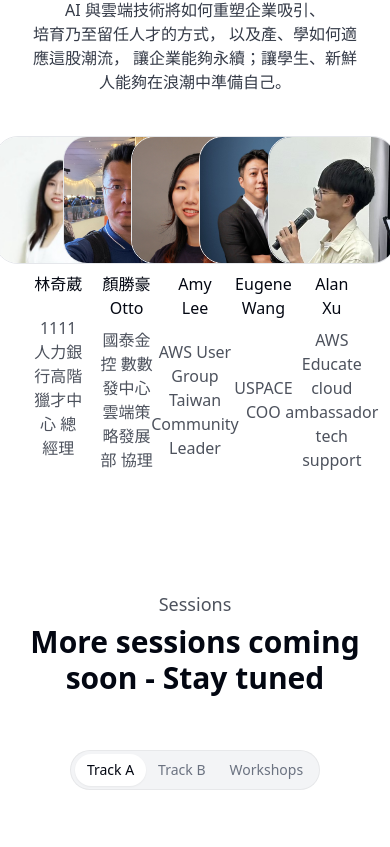
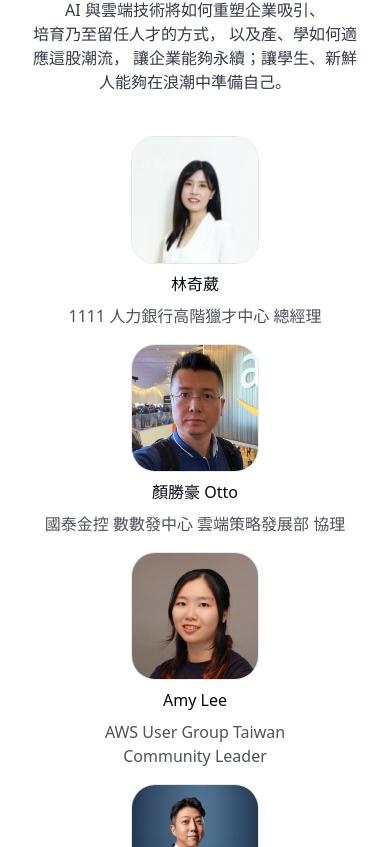
Before and after one commit to kane50613/aws-community-day-taiwan-2024, a Next.js app: page /en in a window 390 px wide. Shown: the part 1857-2704 px from the top of the page. Built offline with nearby package versions, Linux system fonts and the light colour scheme.

Commit message:
feat: better responsive support for panel discussion

```diff
--- a/src/components/section-heading.tsx
+++ b/src/components/section-heading.tsx
@@ -8,7 +8,7 @@
     component={m.h2}
     {...props}
     className={cn(
-      "text-3xl md:text-5xl lg:text-6xl font-display lg:leading-snug font-bold mb-12 py-1.5",
+      "text-3xl md:text-5xl lg:text-6xl font-display lg:leading-snug font-bold mb-12 py-1.5 text-balance",
       props.className,
     )}
   />
--- a/src/components/section/panel-discussion.tsx
+++ b/src/components/section/panel-discussion.tsx
@@ -67,7 +67,7 @@
         培育乃至留任人才的方式， 以及產、學如何適應這股潮流，
         讓企業能夠永續；讓學生、新鮮人能夠在浪潮中準備自己。
       </p>
-      <div className="grid grid-cols-5 w-full mt-12 gap-4">
+      <div className="grid sm:grid-cols-3 md:grid-cols-5 w-full mt-12 gap-4">
         {speakers.map((speaker, index) => (
           <BlurFade key={index} delay={index * 0.1} inView>
             <div className="flex flex-col items-center h-full">
```
